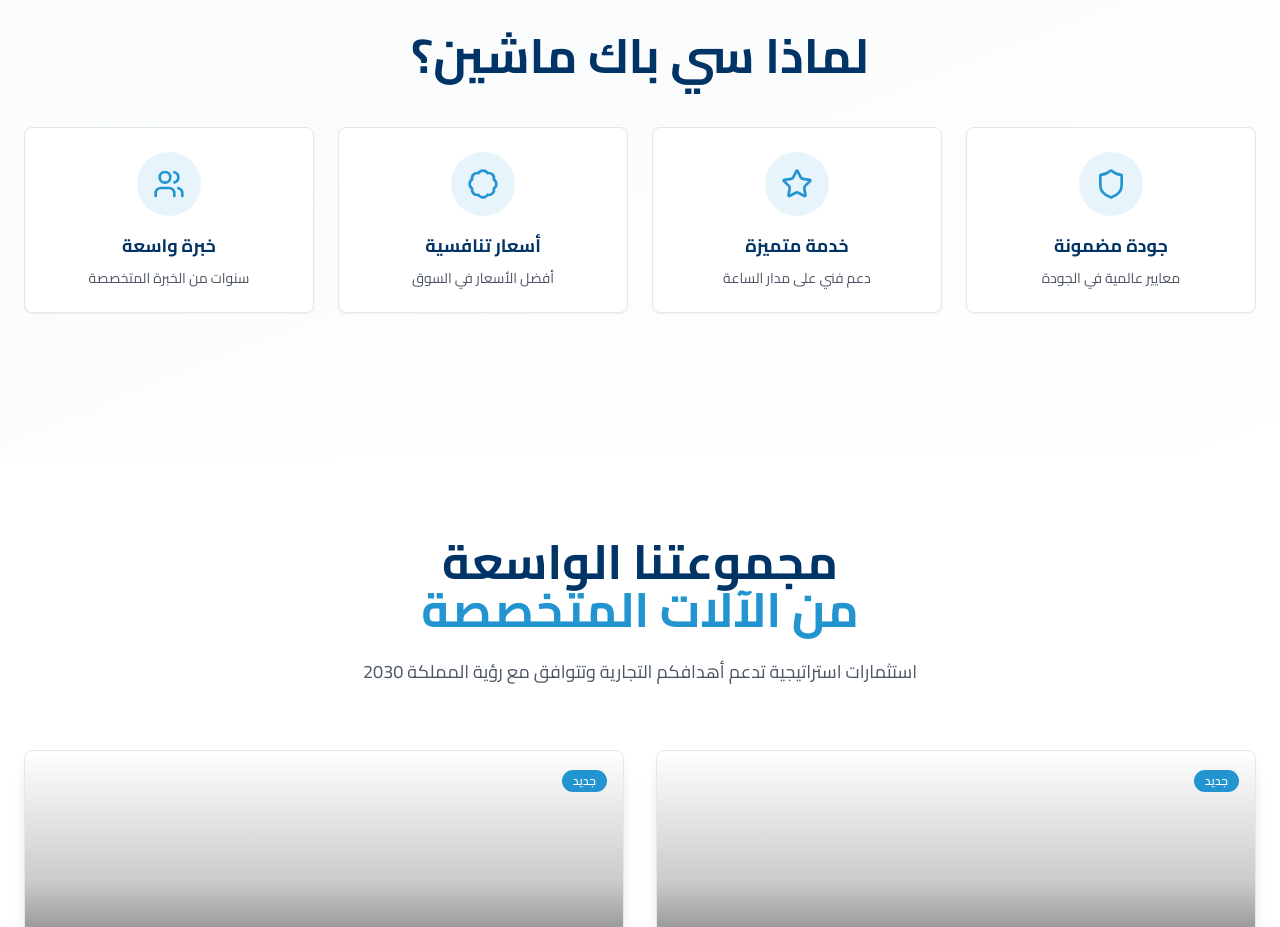
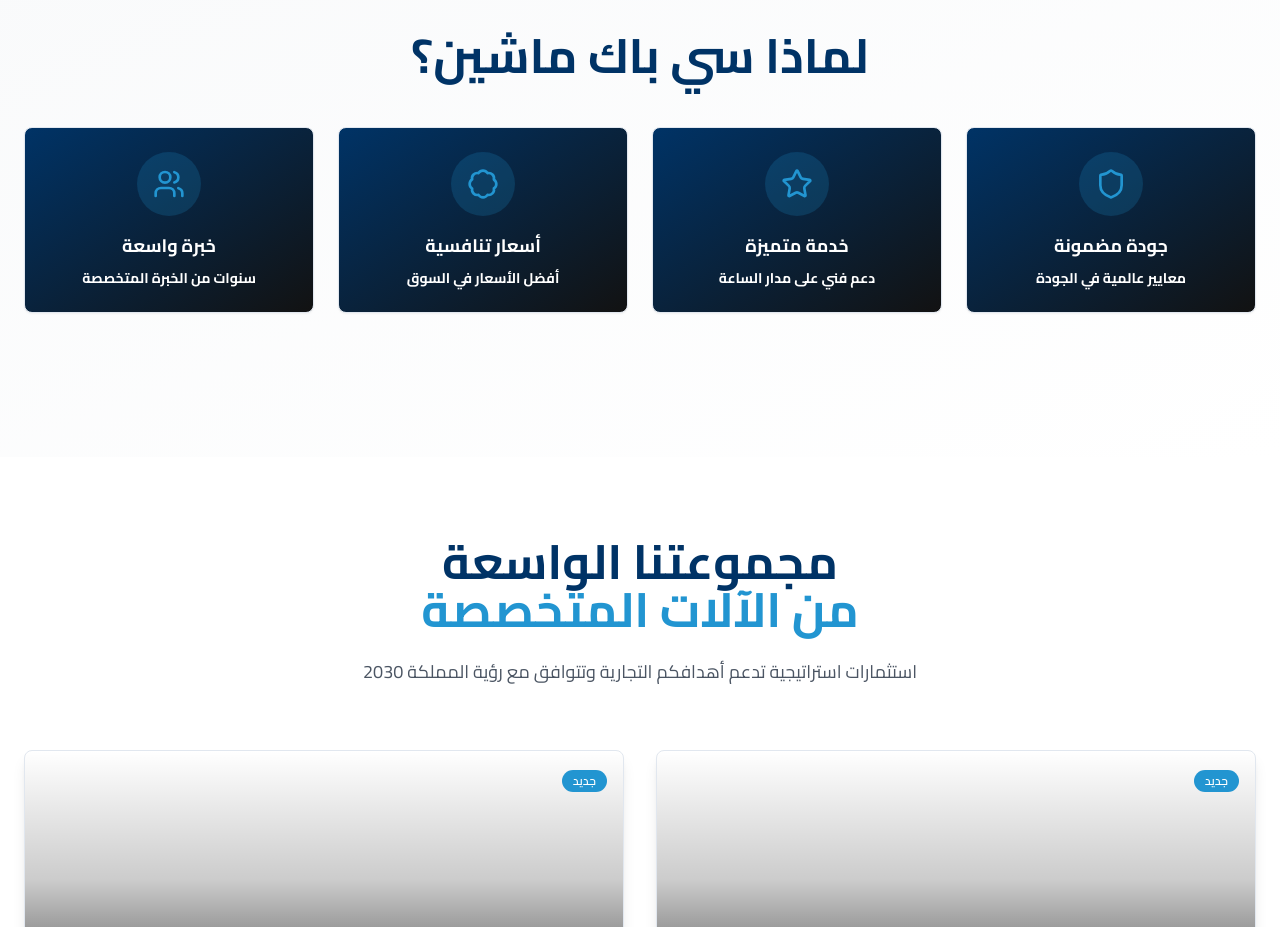
Before and after one commit to abood00033/hero-tech-showcase, a React (Vite) app: page /sebaaq-machine in a window 1280 px wide. Shown: the part 860-1787 px from the top of the page. Built offline with nearby package versions, Linux system fonts and the light colour scheme.

Commit message:
Fix: Improve WhyChooseSebaq descriptions
Made the descriptions in the WhyChooseSebaq section bold and white for better visibility.

```diff
--- a/src/components/sections/WhyChooseSebaq.tsx
+++ b/src/components/sections/WhyChooseSebaq.tsx
@@ -32,17 +32,17 @@ const WhyChooseSebaq = () => {
             {whyChooseUs.map((item, index) => (
               <Card
                 key={index}
-                className="text-center p-6 hover:shadow-lg transition-all duration-300 hover:scale-105 bg-white"
+                className="text-center p-6 hover:shadow-lg transition-all duration-300 hover:scale-105 bg-gradient-to-br from-sebaaq-midnight to-sebaaq-charcoal"
                 role="article"
                 aria-labelledby={`why-choose-${index}`}
               >
-                <div className="w-16 h-16 bg-sebaaq-blue/10 rounded-full flex items-center justify-center mx-auto mb-4">
+                <div className="w-16 h-16 bg-sebaaq-blue/20 rounded-full flex items-center justify-center mx-auto mb-4">
                   <item.icon className="w-8 h-8 text-sebaaq-blue" aria-hidden="true" />
                 </div>
-                <h3 id={`why-choose-${index}`} className="font-bold text-lg mb-2 text-sebaaq-midnight">
+                <h3 id={`why-choose-${index}`} className="font-bold text-lg mb-2 text-white">
                   {item.title}
                 </h3>
-                <p className="text-gray-600 text-sm">{item.description}</p>
+                <p className="text-white font-bold text-sm">{item.description}</p>
               </Card>
             ))}
           </div>
```
